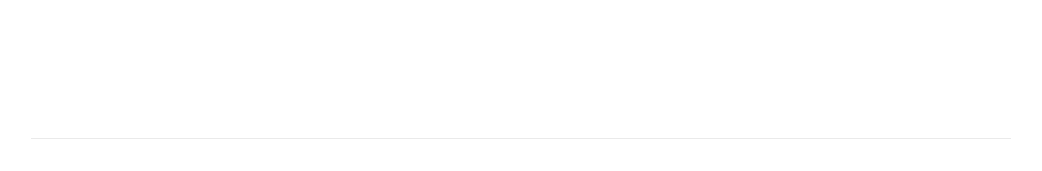
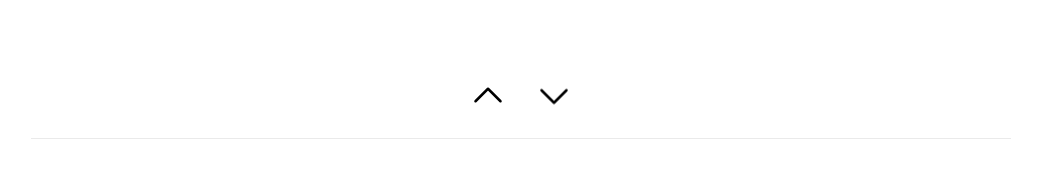
Before and after one commit to alextenczar/alextenczar.com-next, a Next.js app: page / in a window 1280 px wide. Shown: the part 662-833 px from the top of the page, without its empty margins (119-1161 px from the left). Built offline with nearby package versions, Linux system fonts and the light colour scheme.

Commit message:
Implemented Nav Buttons v1

```diff
--- /dev/null
+++ b/app/NavIcons.tsx
@@ -0,0 +1,23 @@
+
+'use client';
+
+
+export default function NavIcons() {
+
+
+
+  return (
+    <div className="nav-icons-container">
+        <button className="up-button">
+            <svg xmlns="http://www.w3.org/2000/svg" fill="none" viewBox="0 0 24 24" strokeWidth={1.5} stroke="currentColor" className="w-6 h-6">
+                <path strokeLinecap="round" strokeLinejoin="round" d="M4.5 15.75l7.5-7.5 7.5 7.5" />
+            </svg>
+        </button>
+        <button className="down-button">
+            <svg xmlns="http://www.w3.org/2000/svg" fill="none" viewBox="0 0 24 24" strokeWidth={1.5} stroke="currentColor" className="w-6 h-6">
+                <path strokeLinecap="round" strokeLinejoin="round" d="M19.5 8.25l-7.5 7.5-7.5-7.5" />
+            </svg>
+        </button>
+    </div>
+  );
+}
--- a/app/globals.css
+++ b/app/globals.css
@@ -7,6 +7,53 @@ body {
   scroll-behavior: smooth;
 /*   font-family: -apple-system, BlinkMacSystemFont, Segoe UI, Roboto, Oxygen,
     Ubuntu, Cantarell, Fira Sans, Droid Sans, Helvetica Neue, sans-serif; */
+}
+
+.nav-icons-container {
+  display: flex;
+  flex-direction: row;
+  width: 100%;
+  justify-content: center;
+  align-items: center;
+  position: fixed;
+  bottom: 1em;
+  left: 0;
+}
+
+.nav-icons-container button {
+  cursor: pointer;
+  border: none;
+  background: rgba(255,255,255,0.72);
+  -webkit-backdrop-filter: saturate(180%) blur(20px);
+  backdrop-filter: saturate(180%) blur(20px);
+  border-radius: 25%;
+  aspect-ratio: 1;
+}
+
+.up-button {
+  margin-right: 1em;
+}
+
+.down-button svg {
+  animation-name: bounce-down;
+  animation-duration: 4s;
+  animation-delay: 1s;
+  animation-iteration-count: infinite;
+}
+
+.up-button svg {
+  animation-name: bounce-up;
+  animation-duration: 4s;
+  animation-delay: 6s;
+  animation-iteration-count: infinite;
+}
+
+
+
+.nav-icons-container svg {
+  width: 3em;
+  margin-left: auto;
+  margin-right: auto;
 }
 
 .content-wrapper {
@@ -137,3 +184,43 @@ a {
     transform: rotate(0deg);
   }
 }
+
+@keyframes bounce-down {
+    0%,10%,30%,50%,to {
+        -webkit-transform: translateY(0);
+        transform: translateY(0)
+    }
+
+    20% {
+        -webkit-transform: translateY(5px);
+        transform: translateY(5px)
+    }
+
+    40% {
+        -webkit-transform: translateY(3px);
+        transform: translateY(3px)
+    }
+}
+
+@keyframes bounce-up {
+    0% {
+      -webkit-transform: translateY(0);
+      transform: translateY(0)
+    }
+    15% {
+      -webkit-transform: translateY(-5px);
+      transform: translateY(-5px)
+    }
+    20% {
+      -webkit-transform: translateY(0);
+      transform: translateY(0)
+    }
+    30% {
+      -webkit-transform: translateY(-3px);
+      transform: translateY(-3px)
+    }
+    100% {
+      -webkit-transform: translateY(0);
+      transform: translateY(0)
+    }
+}
--- a/app/page.module.css
+++ b/app/page.module.css
@@ -2,7 +2,7 @@
   height: 100vh;
   padding: 4rem 0;
   position: relative;
-  scroll-snap-type: y proximity;
+  scroll-snap-type: y mandatory;
   overflow-y: scroll;
   -ms-overflow-style: none;  /* IE and Edge */
   scrollbar-width: none;  /* Firefox */
--- a/app/page.tsx
+++ b/app/page.tsx
@@ -6,6 +6,7 @@ import Link from 'next/link';
 import CurrentTime from './CurrentTime';
 import { Roboto_Mono  } from '@next/font/google'
 import Greeting from './Greeting';
+import NavIcons from './NavIcons';
 
 const robotoMono = Roboto_Mono({ subsets: ['latin'], weight: '400' });
 
@@ -54,6 +55,7 @@ export default function Home() {
         </div>
 
       </main>
+      <NavIcons></NavIcons>
 
       <footer className={styles.footer}>
         <a
--- a/app/scroll.ts
+++ b/app/scroll.ts
@@ -12,6 +12,26 @@ export default function Scroll(props: any) {
         document.querySelector(this.getAttribute('href')).scrollIntoView({
             behavior: 'smooth'
         })
+    }
+
+    function scrollNext(this: any, e:any) {
+        e.preventDefault();
+        let nextSection = document.querySelector('.in-view')?.parentElement?.nextElementSibling
+        if(nextSection) {
+            nextSection.scrollIntoView({
+                behavior: 'smooth'
+            })
+        }
+    }
+
+    function scrollPrev(this: any, e:any) {
+        e.preventDefault();
+        let previousSection = document.querySelector('.in-view')?.parentElement?.previousElementSibling
+        if(previousSection) {
+            previousSection.scrollIntoView({
+                behavior: 'smooth'
+            })
+        }
     }
 
     function scrollAccelerate() {
@@ -40,6 +60,17 @@ export default function Scroll(props: any) {
             anchor.addEventListener('click', scrollEvent)
         })
 
+        let downButton = document.querySelector('.down-button')
+        if(downButton){
+            downButton.addEventListener('click', scrollNext)
+        }
+
+        let upButton = document.querySelector('.up-button')
+        if(upButton) {
+            upButton.addEventListener('click', scrollPrev)
+        }
+
+
         const observer = new IntersectionObserver((entries, observer) => {
         entries.forEach(entry => {
             if (entry.isIntersecting) {
```
